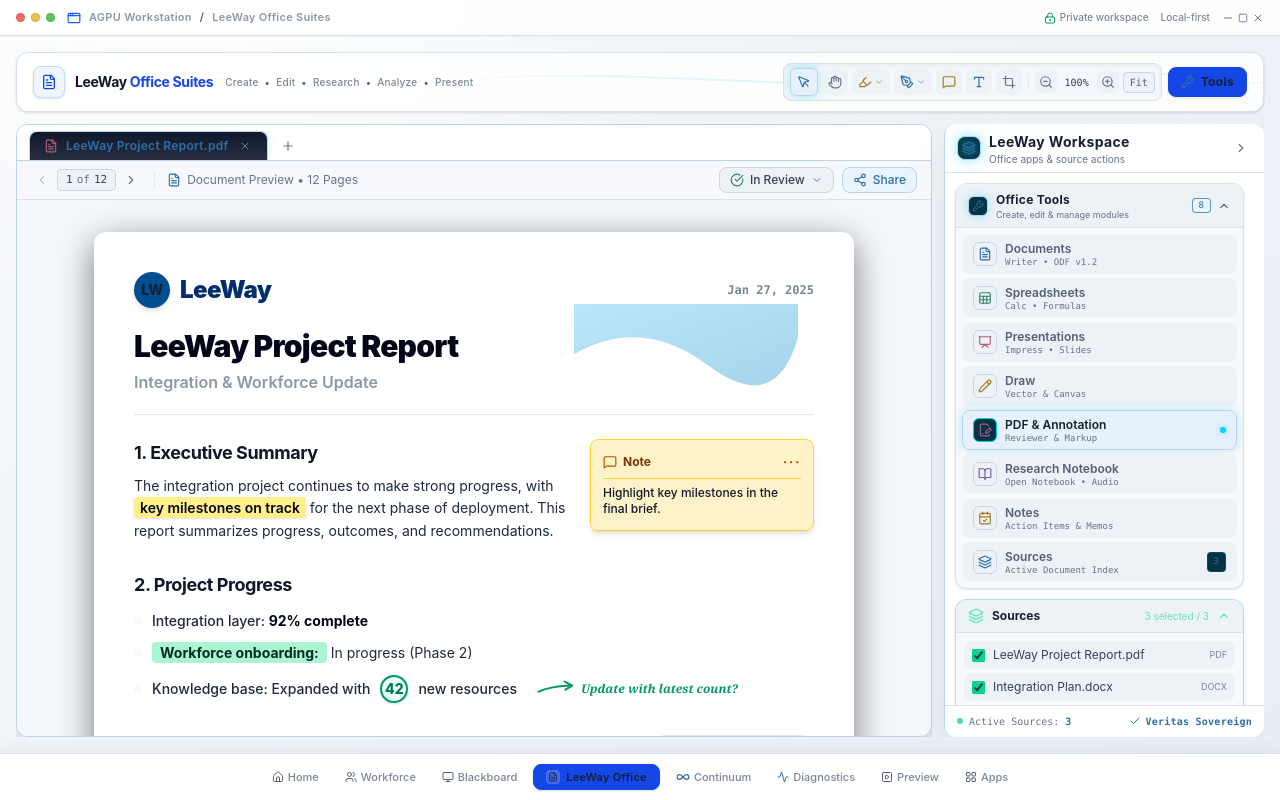
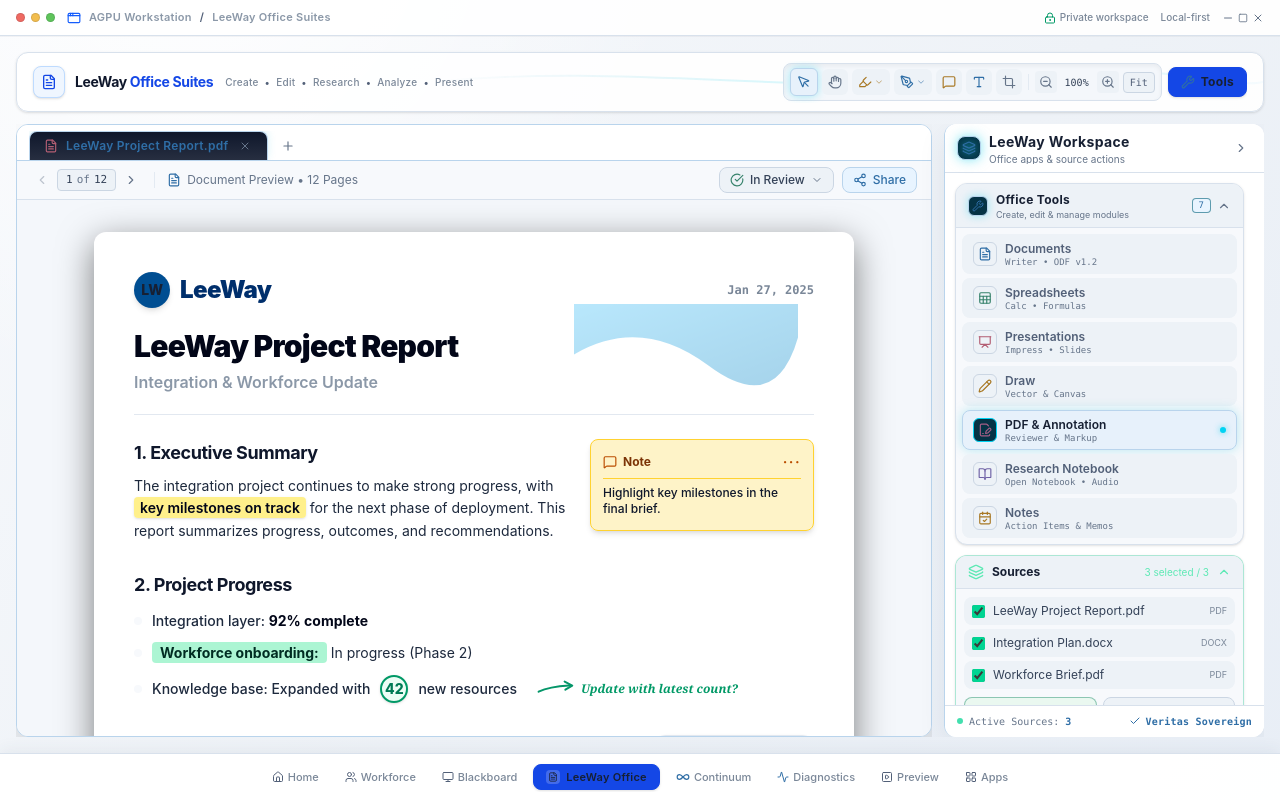
Before and after one commit to 4citeB4U/Leeway-office-suites, a React (Vite) app: page / in a window 1280 px wide. Built offline with nearby package versions, Linux system fonts and the light colour scheme.

Commit message:
fix(office): retain only middle Sources selector; remove duplicate Office Tools entry

```diff
--- a/src/leeway/components/UnifiedSuiteSidebar.tsx
+++ b/src/leeway/components/UnifiedSuiteSidebar.tsx
@@ -84,8 +84,7 @@ const OFFICE_TOOLS: OfficeToolItem[] = [
   { id: 'draw', label: 'Draw', sublabel: 'Vector & Canvas', icon: Pencil, iconColor: 'text-yellow-400' },
   { id: 'pdf', label: 'PDF & Annotation', sublabel: 'Reviewer & Markup', icon: FileSignature, iconColor: 'text-pink-400' },
   { id: 'research', label: 'Research Notebook', sublabel: 'Open Notebook • Audio', icon: BookOpen, iconColor: 'text-purple-400' },
-  { id: 'notes', label: 'Notes', sublabel: 'Action Items & Memos', icon: CalendarCheck, iconColor: 'text-amber-400' },
-  { id: 'sources', label: 'Sources', sublabel: 'Active Document Index', icon: Layers, iconColor: 'text-cyan-400' }
+  { id: 'notes', label: 'Notes', sublabel: 'Action Items & Memos', icon: CalendarCheck, iconColor: 'text-amber-400' }
 ];
 
 interface TransformOption {
```
